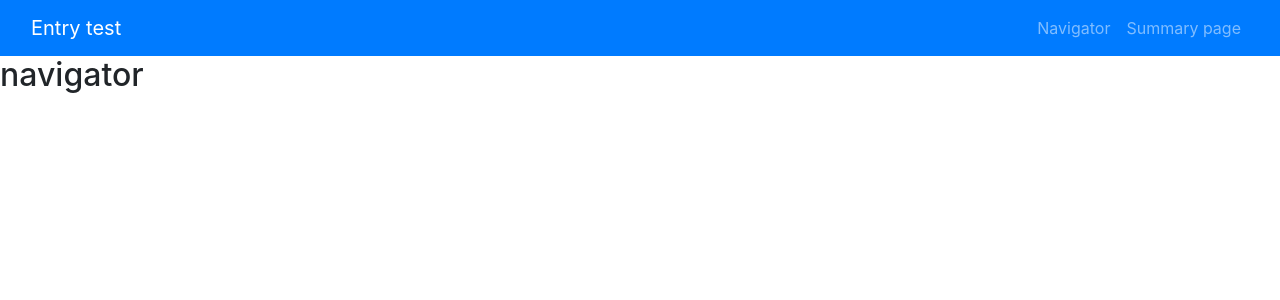
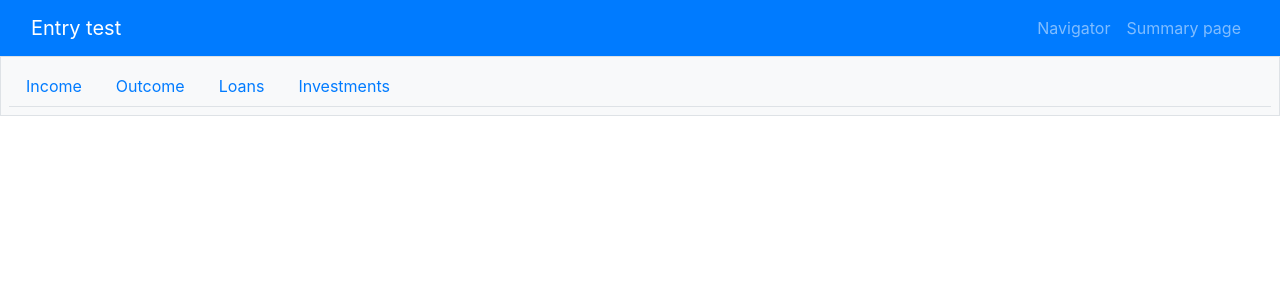
Before and after one commit to SergeyKagal/solid, an Angular app: page /navigator in a window 1280 px wide. Shown: the top 300 px of the page. Built offline with nearby package versions, Linux system fonts and the light colour scheme.

Commit message:
feat: havigator menu routes

```diff
--- a/src/app/components/header/header.component.ts
+++ b/src/app/components/header/header.component.ts
@@ -1,5 +1,5 @@
 import { Component, DoCheck } from '@angular/core';
-import { links } from 'src/data/links';
+import { headerLinks } from 'src/data/links';
 import { ILink } from 'src/types/link';
 
 @Component({
@@ -8,5 +8,5 @@ import { ILink } from 'src/types/link';
   styleUrls: ['./header.component.scss'],
 })
 export class HeaderComponent {
-  links: ILink[] = links;
+  links: ILink[] = headerLinks;
 }
--- a/src/app/components/navigator/navigator.component.html
+++ b/src/app/components/navigator/navigator.component.html
@@ -1,3 +1,14 @@
-<div class="navigator">
-  <h2>navigator</h2>
+<div class="navigator container-fluid text-center p-2 bg-light border">
+  <ul class="nav nav-tabs">
+    <li *ngFor="let link of navigatorLinks" class="nav-item">
+      <a
+        class="nav-link"
+        [routerLink]="link.path"
+        [queryParams]="link.param"
+        [routerLinkActive]="'active'"
+        [routerLinkActiveOptions]="{ exact: true }"
+        >{{ link.title }}</a
+      >
+    </li>
+  </ul>
 </div>
--- a/src/app/components/navigator/navigator.component.ts
+++ b/src/app/components/navigator/navigator.component.ts
@@ -1,6 +1,8 @@
 import { Component, OnInit } from '@angular/core';
 import { HttpService } from '../../../http.service';
-import { ITransaction } from 'src/types/types';
+import { ITransaction } from 'src/types/transaction';
+import { ILink } from 'src/types/link';
+import { navigatorLinks } from 'src/data/links';
 
 @Component({
   selector: 'app-navigator',
@@ -10,6 +12,7 @@ import { ITransaction } from 'src/types/types';
 })
 export class NavigatorComponent implements OnInit {
   transactions: ITransaction[] = [];
+  navigatorLinks: ILink[] = navigatorLinks;
 
   constructor(private httpService: HttpService) {}
 
--- a/src/data/links.ts
+++ b/src/data/links.ts
@@ -1,6 +1,6 @@
 import { ILink } from 'src/types/link';
 
-export const links: ILink[] = [
+export const headerLinks: ILink[] = [
   {
     id: 0,
     path: '/navigator',
@@ -16,3 +16,34 @@ export const links: ILink[] = [
     isActive: false,
   },
 ];
+
+export const navigatorLinks: ILink[] = [
+  {
+    id: 0,
+    path: '/navigator',
+    title: 'Income',
+    param: { tab: 0 },
+    isActive: false,
+  },
+  {
+    id: 1,
+    path: '/navigator',
+    title: 'Outcome',
+    param: { tab: 1 },
+    isActive: false,
+  },
+  {
+    id: 2,
+    path: '/navigator',
+    title: 'Loans',
+    param: { tab: 2 },
+    isActive: false,
+  },
+  {
+    id: 3,
+    path: '/navigator',
+    title: 'Investments',
+    param: { tab: 3 },
+    isActive: false,
+  },
+];
--- a/src/http.service.ts
+++ b/src/http.service.ts
@@ -1,6 +1,6 @@
 import { Injectable } from '@angular/core';
 import { HttpClient } from '@angular/common/http';
-import { ITransaction } from './types/types';
+import { ITransaction } from './types/transaction';
 
 @Injectable()
 export class HttpService {
```
Also changed, not shown: src/types/transaction.ts (renamed from src/types/types.ts).
